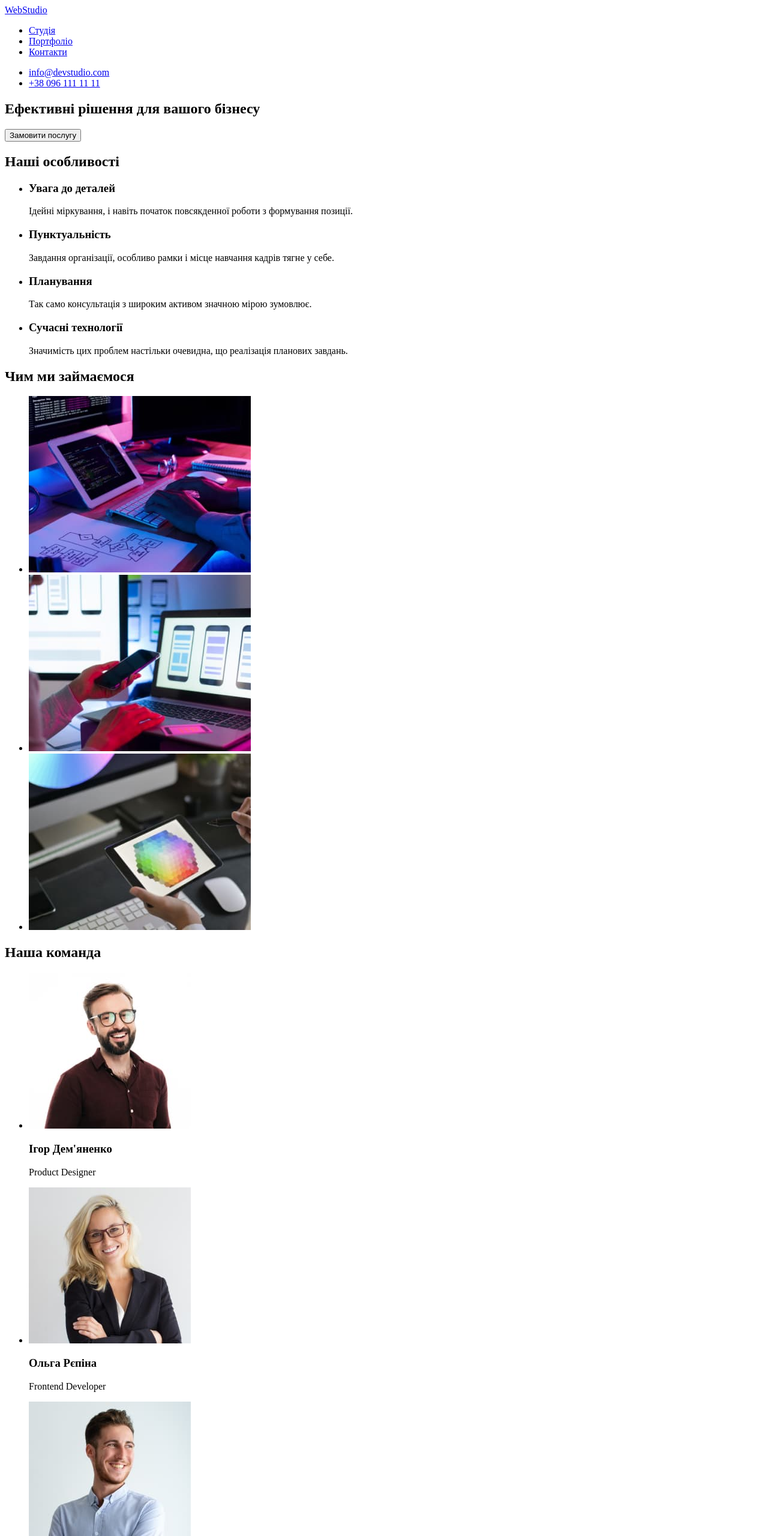
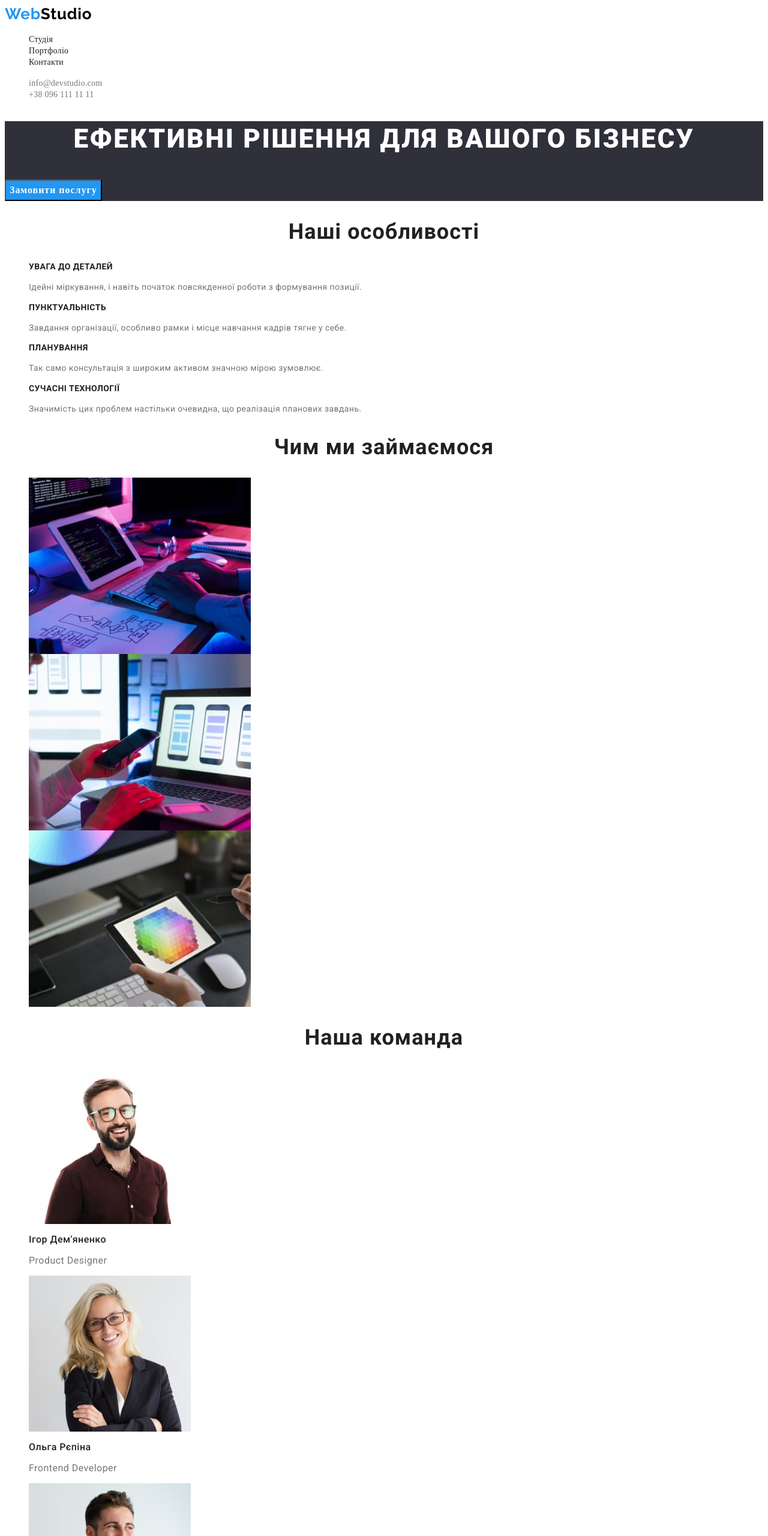
Before and after one commit to AnnaAFA/goit-markup-hw-02, a plain HTML site: page index.html in a window 1280 px wide. Shown: the top 2560 px of the page at 60% size. Drawn offline with Linux system fonts and the light colour scheme.

Commit message:
Додає файл портфоліо та стилі

```diff
--- a/css/styles.css
+++ b/css/styles.css
@@ -0,0 +1,211 @@
+:root {
+  --primary-font: 'Roboto', sans-serif;
+  --accent-color: #2196f3;
+  --color-logo-theme-dark: #fff;
+  --color-logo-theme-light: #000;
+  --primary-color: #212121;
+  --secondary-color: #757575;
+}
+
+.list {
+  list-style: none;
+}
+
+.link {
+  text-decoration: none;
+}
+
+img {
+  display: block;
+}
+body {
+  font-family: var(--primary-font);
+}
+
+.team-name {
+  font-weight: 500;
+  font-size: 16px;
+  line-height: 1.19;
+  letter-spacing: 0.03em;
+  color: var(--primary-color);
+}
+
+.team-position {
+  font-size: 16px;
+  line-height: 1.19;
+  letter-spacing: 0.03em;
+  color: var(--secondary-color);
+}
+
+/* ============== COMPONENTS ============== */
+
+.logotype {
+  font-family: 'Raleway';
+  font-weight: 700;
+  font-size: 26px;
+  line-height: 1.19;
+  letter-spacing: 0.03em;
+  color: var(--accent-color);
+}
+
+.btn:hover,
+.btn:focus {
+  background-color: #188ce8;
+}
+
+.main-title {
+  font-weight: 700;
+  font-size: 36px;
+  line-height: 1.17;
+  text-align: center;
+  letter-spacing: 0.03em;
+  color: var(--primary-color);
+}
+
+/* ============== /COMPONENTS ============== */
+
+/* ============== HEADER ============== */
+
+.menu-link {
+  font-family: inferior;
+  font-weight: 500;
+  font-size: 14px;
+  line-height: 1.14;
+  letter-spacing: 0.02em;
+  color: var(--primary-color);
+}
+
+.menu-link:hover,
+.menu-link:focus {
+  color: var(--accent-color);
+}
+
+.list-link {
+  font-family: inferior;
+  font-weight: 500;
+  font-size: 14px;
+  line-height: 1.14;
+  letter-spacing: 0.02em;
+  color: var(--secondary-color);
+}
+
+.list-link:hover,
+.list-link:focus {
+  color: var(--accent-color);
+}
+.logo-header {
+  color: var(--color-logo-theme-light);
+}
+/* ============== /HEADER ============== */
+
+/* ============== MAIN ============== */
+
+.hero {
+  background-color: #2f303a;
+}
+.hero-title {
+  font-weight: 900;
+  font-size: 44px;
+  line-height: 1.36;
+  text-align: center;
+  letter-spacing: 0.06em;
+  text-transform: uppercase;
+  color: #fff;
+}
+
+.btn {
+  font-family: inferior;
+  font-weight: 700;
+  font-size: 16px;
+  line-height: 30px;
+  letter-spacing: 0.06em;
+  color: #fff;
+  background-color: var(--accent-color);
+  cursor: pointer;
+}
+
+.benefit-title {
+  font-weight: 700;
+  font-size: 14px;
+  line-height: 1.14;
+  letter-spacing: 0.03em;
+  text-transform: uppercase;
+  color: var(--primary-color);
+}
+
+.benefit-text {
+  font-size: 14px;
+  line-height: 1.71;
+  letter-spacing: 0.03em;
+  color: var(--secondary-color);
+}
+
+/* ============== /MAIN ============== */
+
+/* ============== MAIN-PORTFOLIO ============== */
+
+.service-btn {
+  font-family: inferior;
+  font-weight: 500;
+  font-size: 16px;
+  line-height: 1.63;
+  letter-spacing: 0.03em;
+  color: var(--primary-color);
+  background: #f5f4fa;
+  cursor: pointer;
+}
+.service-btn:hover,
+.service-btn:focus {
+  color: #fff;
+  background-color: var(--accent-color);
+}
+
+.service-title {
+  font-weight: 700;
+  font-size: 18px;
+  line-height: 2;
+  letter-spacing: 0.06em;
+  color: var(--primary-color);
+}
+
+.service-text {
+  font-size: 16px;
+  line-height: 1.88;
+  letter-spacing: 0.03em;
+  color: var(--secondary-color);
+}
+/* ============== /MAIN-PORTFOLIO ============== */
+
+/* ============== FOOTER ============== */
+
+.address-footer {
+  font-style: normal;
+}
+.page-footer {
+  background-color: #2f303a;
+}
+.logo-footer {
+  color: var(--color-logo-theme-dark);
+}
+
+.address-item {
+  font-weight: 400;
+  font-size: 14px;
+  line-height: 1.71;
+  letter-spacing: 0.03em;
+}
+.address-link {
+  color: #fff;
+}
+.info-link {
+  color: rgba(255, 255, 255, 0.6);
+}
+.address-link:hover,
+.address-link:focus {
+  color: var(--accent-color);
+}
+.info-link:hover,
+.info-link:focus {
+  color: var(--accent-color);
+}
+/* ============== /FOOTER ============== */
--- a/index.html
+++ b/index.html
@@ -6,52 +6,70 @@
     <meta http-equiv="X-UA-Compatible" content="IE=edge" />
     <meta name="viewport" content="width=device-width, initial-scale=1.0" />
     <title>WebStudio</title>
+    <link rel="preconnect" href="https://fonts.googleapis.com" />
+    <link rel="preconnect" href="https://fonts.gstatic.com" crossorigin />
+    <link
+        href="https://fonts.googleapis.com/css2?family=Raleway:wght@700&family=Roboto:wght@400;500;700;900&display=swap"
+        rel="stylesheet" />
+    <link rel="stylesheet" href="./css/styles.css" />
 </head>
 
 <body>
-    <header>
-        <nav>
-            <a href="./index.html" lang="en">WebStudio</a>
-            <ul>
-                <li><a href="#">Студія</a></li>
-                <li><a href="#">Портфоліо</a></li>
-                <li><a href="#">Контакти</a></li>
+    <header class="page-header">
+        <nav class="navigation">
+            <a class="logotype link" href="./index.html" lang="en">Web<span class="logo-header">Studio</span></a>
+            <ul class="menu list">
+                <li class="menu-item"><a class="menu-link link" href="./index.html">Студія</a></li>
+                <li class="menu-item"><a class="menu-link link" href="./portfolio.html">Портфоліо</a></li>
+                <li class="menu-item"><a class="menu-link link" href="#">Контакти</a></li>
             </ul>
         </nav>
-        <ul>
-            <li><a href="mailto:info@devstudio.com">info@devstudio.com</a></li>
-            <li><a href="tel:+380961111111">+38 096 111 11 11</a></li>
+        <ul class="list">
+            <li class="list-item">
+                <a class="list-link link" href="mailto:info@devstudio.com">info@devstudio.com</a>
+            </li>
+            <li class="list-item">
+                <a class="list-link link" href="tel:+380961111111">+38 096 111 11 11</a>
+            </li>
         </ul>
     </header>
-    <main>
-        <section>
-            <h1>Ефективні рішення для вашого бізнесу</h1>
-            <button type="button">Замовити послугу</button>
+    <main class="page-main">
+        <section class="hero">
+            <h1 class="hero-title">Ефективні рішення для вашого бізнесу</h1>
+            <button class="btn" type="button">Замовити послугу</button>
         </section>
-        <section>
-            <h2>Наші особливості</h2>
-            <ul>
+        <section class="benefits">
+            <h2 class="main-title">Наші особливості</h2>
+            <ul class="list">
                 <li>
-                    <h3>Увага до деталей</h3>
-                    <p>Ідейні міркування, і навіть початок повсякденної роботи з формування позиції.</p>
+                    <h3 class="benefit-title">Увага до деталей</h3>
+                    <p class="benefit-text">
+                        Ідейні міркування, і навіть початок повсякденної роботи з формування позиції.
+                    </p>
                 </li>
                 <li>
-                    <h3>Пунктуальність</h3>
-                    <p>Завдання організації, особливо рамки і місце навчання кадрів тягне у себе.</p>
+                    <h3 class="benefit-title">Пунктуальність</h3>
+                    <p class="benefit-text">
+                        Завдання організації, особливо рамки і місце навчання кадрів тягне у себе.
+                    </p>
                 </li>
                 <li>
-                    <h3>Планування</h3>
-                    <p>Так само консультація з широким активом значною мірою зумовлює.</p>
+                    <h3 class="benefit-title">Планування</h3>
+                    <p class="benefit-text">
+                        Так само консультація з широким активом значною мірою зумовлює.
+                    </p>
                 </li>
                 <li>
-                    <h3>Сучасні технології</h3>
-                    <p>Значимість цих проблем настільки очевидна, що реалізація планових завдань.</p>
+                    <h3 class="benefit-title">Сучасні технології</h3>
+                    <p class="benefit-text">
+                        Значимість цих проблем настільки очевидна, що реалізація планових завдань.
+                    </p>
                 </li>
             </ul>
         </section>
-        <section>
-            <h2>Чим ми займаємося</h2>
-            <ul>
+        <section class="projects">
+            <h2 class="main-title">Чим ми займаємося</h2>
+            <ul class="list">
                 <li>
                     <img src="./images/img-1.jpg" alt="Робота за комп'ютером" width="370" height="294" />
                 </li>
@@ -63,42 +81,50 @@
                 </li>
             </ul>
         </section>
-        <section>
-            <h2>Наша команда</h2>
-            <ul>
+        <section class="team">
+            <h2 class="main-title">Наша команда</h2>
+            <ul class="list">
                 <li>
-                    <img src="./images/person-1.jpg" alt="Ігор Дем'яненко фото" width="270" height="260" />
-                    <h3>Ігор Дем'яненко</h3>
-                    <p lang="en">Product Designer</p>
+                    <img class="team-img" src="./images/person-1.jpg" alt="Ігор Дем'яненко фото" width="270"
+                        height="260" />
+                    <h3 class="team-name">Ігор Дем'яненко</h3>
+                    <p class="team-position" lang="en">Product Designer</p>
                 </li>
                 <li>
-                    <img src="./images/person-2.jpg" alt="Ольга Рєпіна фото" width="270" height="260" />
-                    <h3>Ольга Рєпіна</h3>
-                    <p lang="en">Frontend Developer</p>
+                    <img class="team-img" src="./images/person-2.jpg" alt="Ольга Рєпіна фото" width="270"
+                        height="260" />
+                    <h3 class="team-name">Ольга Рєпіна</h3>
+                    <p class="team-position" lang="en">Frontend Developer</p>
                 </li>
                 <li>
-                    <img src=" ./images/person-3.jpg" alt="Микола Тарасов фото" width="270" height="260" />
-                    <h3>Микола Тарасов</h3>
-                    <p lang="en">Marketing</p>
+                    <img class="team-img" src=" ./images/person-3.jpg" alt="Микола Тарасов фото" width="270"
+                        height="260" />
+                    <h3 class="team-name">Микола Тарасов</h3>
+                    <p class="team-position" lang="en">Marketing</p>
                 </li>
                 <li>
-                    <img src=" ./images/person-4.jpg" alt="Михайло Єрмаков фото" width="270" height="260" />
-                    <h3>Михайло Єрмаков</h3>
-                    <p lang="en">UI Designer</p>
+                    <img class="team-img" src=" ./images/person-4.jpg" alt="Михайло Єрмаков фото" width="270"
+                        height="260" />
+                    <h3 class="team-name">Михайло Єрмаков</h3>
+                    <p class="team-position" lang="en">UI Designer</p>
                 </li>
             </ul>
         </section>
     </main>
-    <footer>
-        <a href="./index.html" lang="en">WebStudio</a>
-        <address>
-            <ul>
-                <li>
-                    <a href="https://goo.gl/maps/DQUVDp7Fr1gkrE9Y7" target="_blank"
+    <footer class="page-footer">
+        <a class="logotype link" href="./index.html" lang="en">Web<span class="logo-footer">Studio</span></a>
+        <address class="address-footer">
+            <ul class="list">
+                <li class="address-item">
+                    <a class="address-link link" href="https://goo.gl/maps/DQUVDp7Fr1gkrE9Y7" target="_blank"
                         rel="noopener noreferrer nofollow">м. Київ, пр-т Лесі Українки, 26</a>
                 </li>
-                <li><a href="mailto:info@devstudio.com">info@devstudio.com</a></li>
-                <li><a href="tel:+380961111111">+38 096 111 11 11</a></li>
+                <li class="address-item">
+                    <a class="info-link link" href="mailto:info@devstudio.com">info@devstudio.com</a>
+                </li>
+                <li class="address-item">
+                    <a class="info-link link" href="tel:+380961111111">+38 096 111 11 11</a>
+                </li>
             </ul>
         </address>
     </footer>
```
Also changed, not shown: portfolio.html (added, +116 -0 lines), images/app.jpg (added), images/block.jpg (added), images/book.jpg (added), images/computer.jpg (added), images/design.jpg (added), images/label.jpg (added), images/laptop-app.jpg (added), images/laptop.jpg (added), images/marketing.jpg (added).
